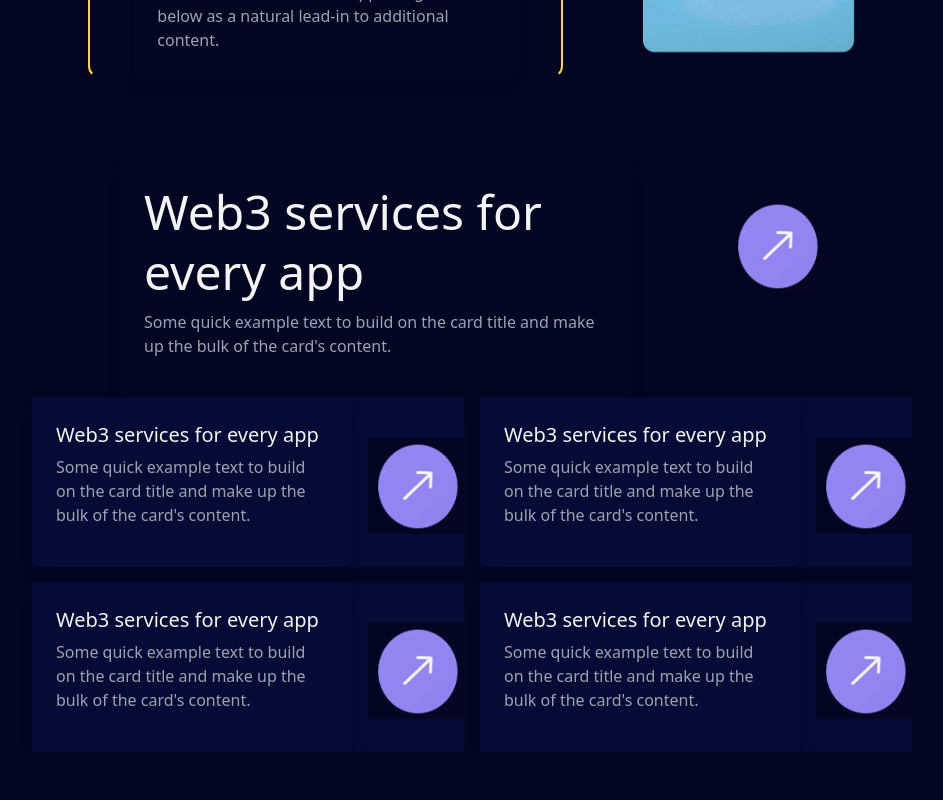
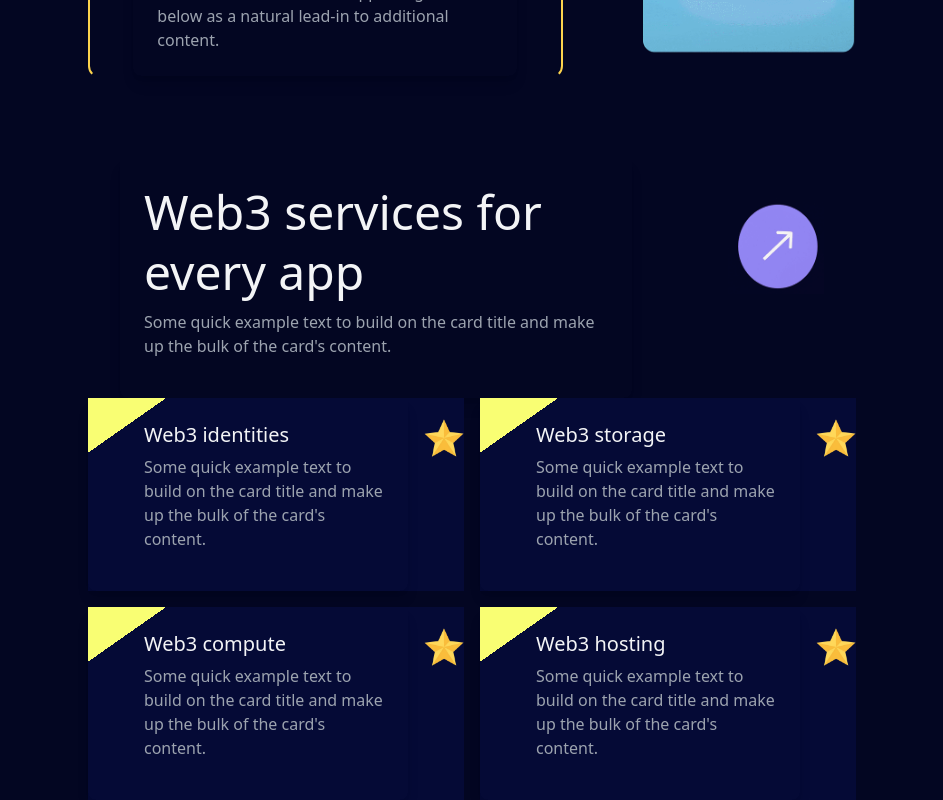
Before and after one commit to snehafarkya/web3era, a React (Create React App) app: page / in a window 1280 px wide. Shown: the part 1951-2751 px from the top of the page, without its empty margins (168-1111 px from the left). Before the commit the page ends 2703 px from the top, so only its background shows below. Built offline with nearby package versions, Linux system fonts and the light colour scheme.

Commit message:
web3 services added

```diff
--- a/src/App.css
+++ b/src/App.css
@@ -9,3 +9,6 @@ body{
 .get-btn:hover{
   border-color: #81824c;
 }
+.info-card{
+  background:linear-gradient(325deg,#050a36 88%,#f9fe73 12%);
+}
--- a/src/components/Grid.js
+++ b/src/components/Grid.js
@@ -1,5 +1,5 @@
 import React from 'react'
-import arrow from './assets/arrow.png'
+import arrow from './assets/star.webp'
 
 export default function Grid() {
   return (
@@ -7,49 +7,49 @@ export default function Grid() {
     <div className='grid grid-cols-2 gap-4 place-items-center content-center '>
       {/* #050a36 */}
       {/* card1 */}
-      <div class="flex justify-center gap-x-4" style={{background:"#050a36"}}>
-        <div class="block p-6 rounded-lg shadow-lg max-w-xs">
-            <h5 class="text-gray-100 text-xl leading-tight font-medium mb-2">Web3 services for every app</h5>
+      <div class="info-card flex justify-center gap-x-4" >
+        <div class="block p-6 pl-14 rounded-lg shadow-lg max-w-xs">
+            <h5 class="text-gray-100 text-xl  leading-tight font-medium mb-2">Web3 identities</h5>
             <p class="text-gray-400 text-base mb-4">
               Some quick example text to build on the card title and make up the bulk of the card's
               content.
             </p>
         </div>
-        <img src={arrow} alt="" className='w-24 h-24 mt-10' />
+        <img src={arrow} alt="" className='w-10 h-10 mt-5' />
       </div>
 
       {/* card2 */}
-      <div class="flex justify-center gap-x-4" style={{background:"#050a36"}}>
-        <div class="block p-6 rounded-lg shadow-lg max-w-xs">
-            <h5 class="text-gray-100 text-xl leading-tight font-medium mb-2">Web3 services for every app</h5>
+      <div class="info-card flex justify-center gap-x-4" >
+        <div class="block p-6 pl-14  rounded-lg shadow-lg max-w-xs">
+            <h5 class="text-gray-100 text-xl leading-tight font-medium mb-2">Web3 storage</h5>
             <p class="text-gray-400 text-base mb-4">
               Some quick example text to build on the card title and make up the bulk of the card's
               content.
             </p>
         </div>
-        <img src={arrow} alt="" className='w-24 h-24 mt-10' />
+        <img src={arrow} alt="" className='w-10 h-10 mt-5' />
       </div>
       {/* card 3 */}
-      <div class="flex justify-center gap-x-4" style={{background:"#050a36"}}>
-        <div class="block p-6 rounded-lg shadow-lg max-w-xs">
-            <h5 class="text-gray-100 text-xl leading-tight font-medium mb-2">Web3 services for every app</h5>
+      <div class="info-card flex justify-center gap-x-4" >
+        <div class="block p-6 pl-14  rounded-lg shadow-lg max-w-xs">
+            <h5 class="text-gray-100 text-xl leading-tight font-medium mb-2">Web3 compute</h5>
             <p class="text-gray-400 text-base mb-4">
               Some quick example text to build on the card title and make up the bulk of the card's
               content.
             </p>
         </div>
-        <img src={arrow} alt="" className='w-24 h-24 mt-10' />
+        <img src={arrow} alt="" className='w-10 h-10 mt-5' />
       </div>
       {/* card 4 */}
-      <div class="flex justify-center gap-x-4" style={{background:"#050a36"}}>
-        <div class="block p-6 rounded-lg shadow-lg max-w-xs">
-            <h5 class="text-gray-100 text-xl leading-tight font-medium mb-2">Web3 services for every app</h5>
+      <div class="info-card flex justify-center gap-x-4" >
+        <div class="block p-6 pl-14  rounded-lg shadow-lg max-w-xs">
+            <h5 class="text-gray-100 text-xl leading-tight font-medium mb-2">Web3 hosting</h5>
             <p class="text-gray-400 text-base mb-4">
               Some quick example text to build on the card title and make up the bulk of the card's
               content.
             </p>
         </div>
-        <img src={arrow} alt="" className='w-24 h-24 mt-10' />
+        <img src={arrow} alt="" className='w-10 h-10 mt-5' />
       </div>
     </div>
     </div>
```
Also changed, not shown: src/components/assets/star.webp (added).
